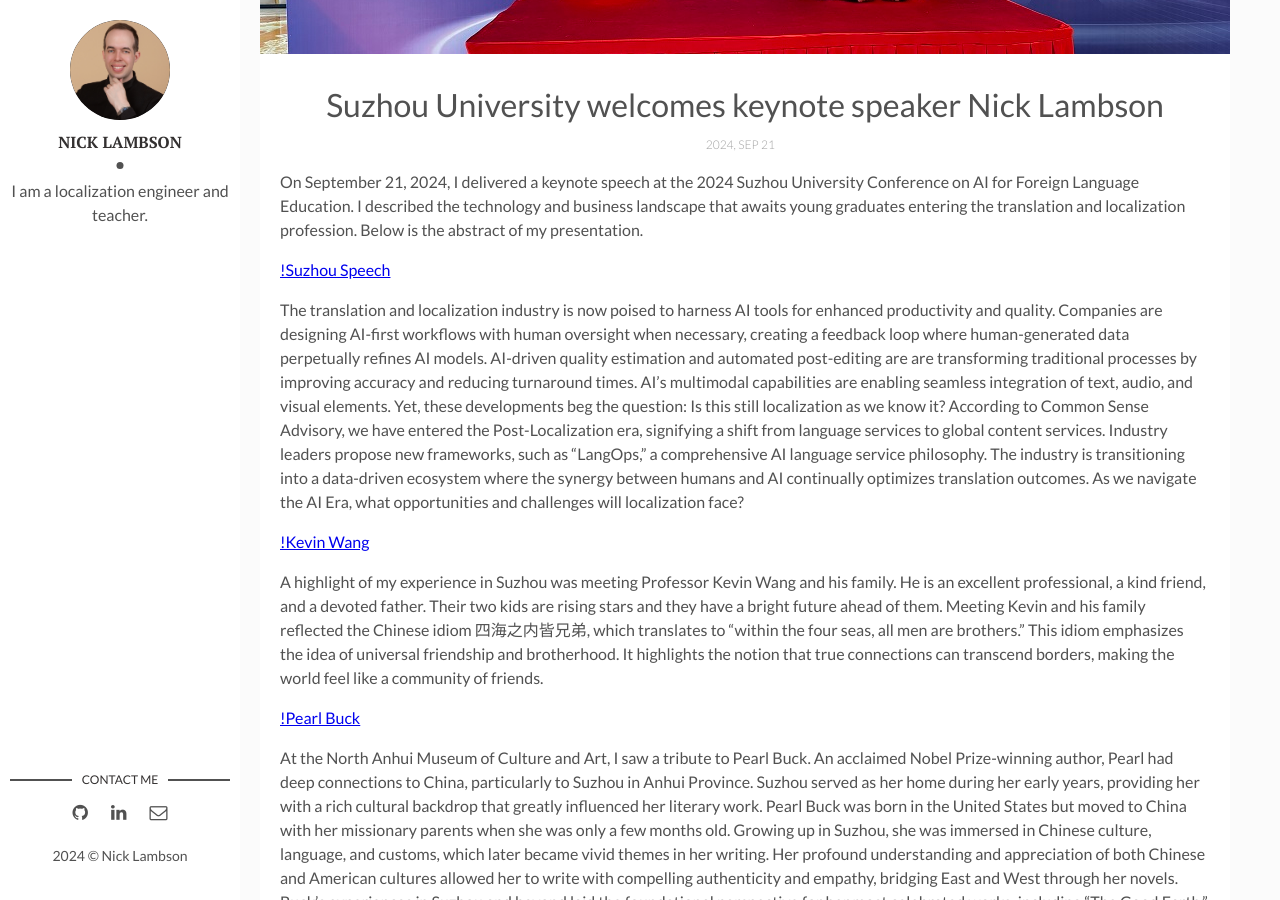
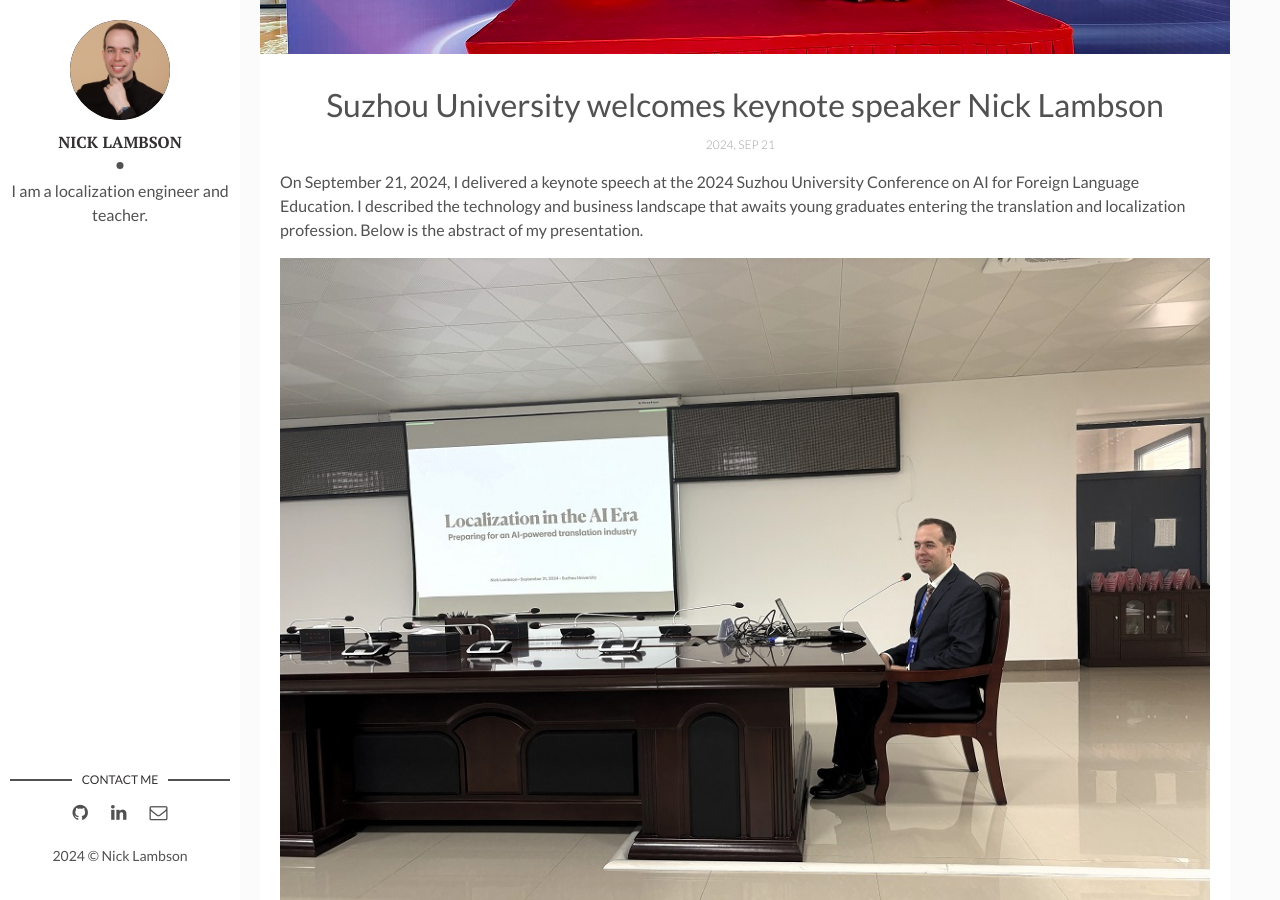
Before and after one commit to nicklambson/nicklambson.github.io, a Jekyll site: the page built from _posts/2024-09-21-suzhou-ai-in-foreign-language-education.markdown, in a window 1280 px wide and 900 px high, scrolled down 466 px. Built offline with Jekyll 4.4.1, drawn with Linux system fonts in a browser that asks for light colours.

Commit message:
Update 2024-09-21-suzhou-ai-in-foreign-language-education.markdown

```diff
--- a/_posts/2024-09-21-suzhou-ai-in-foreign-language-education.markdown
+++ b/_posts/2024-09-21-suzhou-ai-in-foreign-language-education.markdown
@@ -12,14 +12,14 @@
 
 On September 21, 2024, I delivered a keynote speech at the 2024 Suzhou University Conference on AI for Foreign Language Education. I described the technology and business landscape that awaits young graduates entering the translation and localization profession. Below is the abstract of my presentation.
 
-[!Suzhou Speech](/assets/img/suzhou-speech.jpg)
+![Suzhou Speech](/assets/img/suzhou-speech.jpg)
 
 The translation and localization industry is now poised to harness AI tools for enhanced productivity and quality. Companies are designing AI-first workflows with human oversight when necessary, creating a feedback loop where human-generated data perpetually refines AI models. AI-driven quality estimation and automated post-editing are are transforming traditional processes by improving accuracy and reducing turnaround times. AI's multimodal capabilities are enabling seamless integration of text, audio, and visual elements. Yet, these developments beg the question: Is this still localization as we know it? According to Common Sense Advisory, we have entered the Post-Localization era, signifying a shift from language services to global content services. Industry leaders propose new frameworks, such as "LangOps," a comprehensive AI language service philosophy. The industry is transitioning into a data-driven ecosystem where the synergy between humans and AI continually optimizes translation outcomes. As we navigate the AI Era, what opportunities and challenges will localization face?
 
-[!Kevin Wang](/assets/img/kevin-wang.jpg)
+![Kevin Wang](/assets/img/kevin-wang.jpg)
 
 A highlight of my experience in Suzhou was meeting Professor Kevin Wang and his family. He is an excellent professional, a kind friend, and a devoted father. Their two kids are rising stars and they have a bright future ahead of them. Meeting Kevin and his family reflected the Chinese idiom 四海之内皆兄弟, which translates to "within the four seas, all men are brothers." This idiom emphasizes the idea of universal friendship and brotherhood. It highlights the notion that true connections can transcend borders, making the world feel like a community of friends.
 
-[!Pearl Buck](/assets/img/pearl-buck.jpg)
+![Pearl Buck](/assets/img/pearl-buck.jpg)
 
 At the North Anhui Museum of Culture and Art, I saw a tribute to Pearl Buck. An acclaimed Nobel Prize-winning author, Pearl had deep connections to China, particularly to Suzhou in Anhui Province. Suzhou served as her home during her early years, providing her with a rich cultural backdrop that greatly influenced her literary work. Pearl Buck was born in the United States but moved to China with her missionary parents when she was only a few months old. Growing up in Suzhou, she was immersed in Chinese culture, language, and customs, which later became vivid themes in her writing. Her profound understanding and appreciation of both Chinese and American cultures allowed her to write with compelling authenticity and empathy, bridging East and West through her novels. Buck's experiences in Suzhou and beyond laid the foundational perspective for her most celebrated works, including "The Good Earth," which brought her international recognition and the Nobel Prize in Literature in 1938.
```
